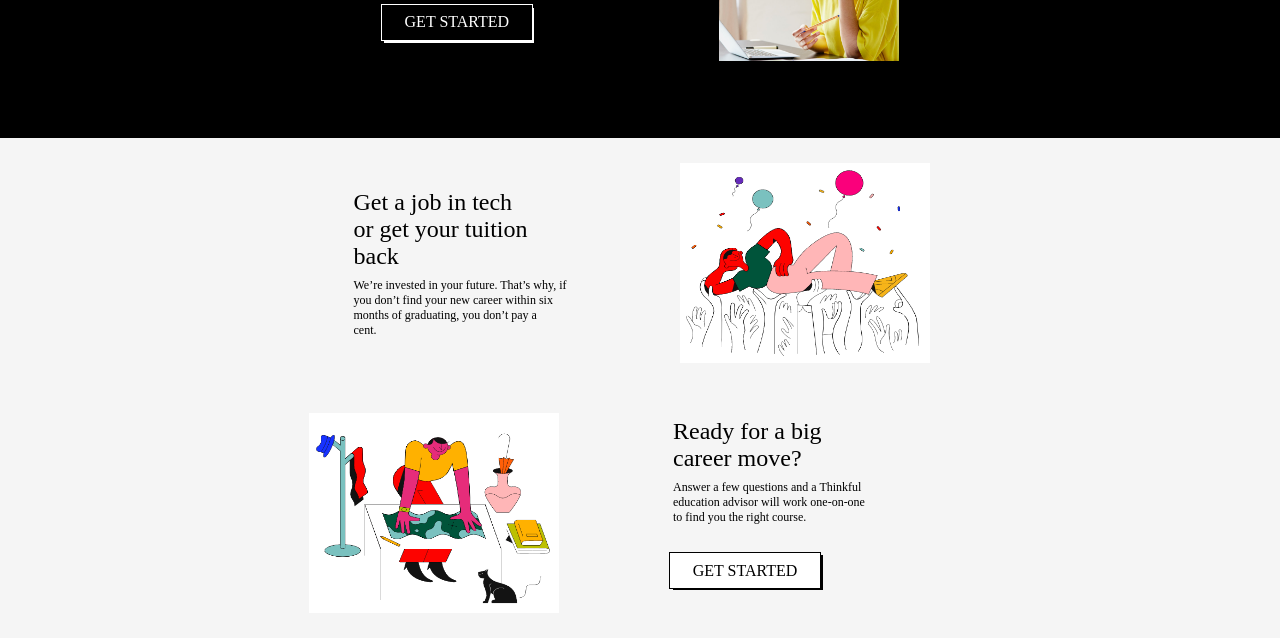
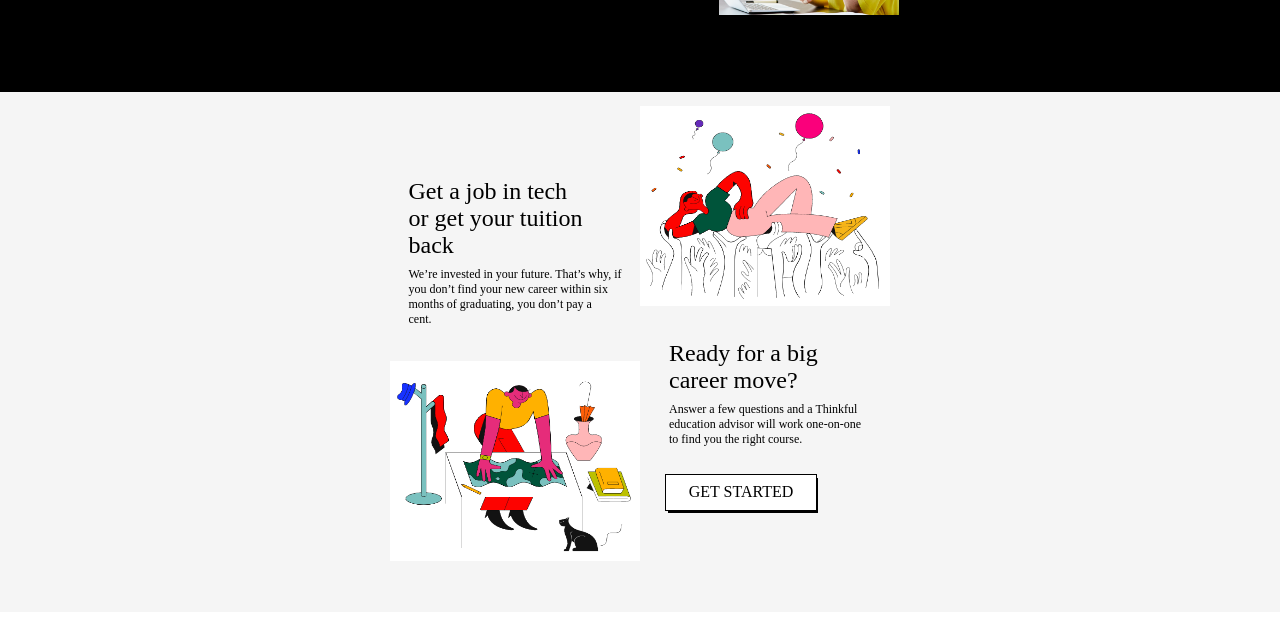
Before and after one commit to nathaneast/vinilla-thinkful, a plain HTML site: page thinkful/index.html in a window 1280 px wide. Shown: the part 308-946 px from the top of the page. After the commit the page ends 920 px from the top, so only its background shows below. Drawn offline with Linux system fonts and the light colour scheme.

Commit message:
20191101

```diff
--- a/thinkful/index.html
+++ b/thinkful/index.html
@@ -46,20 +46,22 @@
         </article>
 
         <article class="info">
-            <div>
+            <div class="info-contents">
                 <div class="info-text">
                     <h2>Get a job in tech <br> or get your tuition <br> back</h2>
                     <p>We’re invested in your future. That’s why, if <br>
-                        you don’t find your new career within six <br> months of graduating, you don’t pay a <br> cent.
+                        you don’t find your new career within six <br> months of graduating, you don’t pay a <br>
+                        cent.
                     </p>
                 </div>
+                <img src="img/info1.PNG" alt="" class="info-Img">
+            </div>
+            <div class="info-contents">
                 <img src="img/info2.PNG" alt="" class="info-Img">
-            </div>
-            <div>
-                <img src="img/info1.PNG" alt="" class="info-Img">
                 <div class="info-text">
                     <h2>Ready for a big <br> career move?</h2>
-                    <p>Answer a few questions and a Thinkful <br> education advisor will work one-on-one <br> to find
+                    <p>Answer a few questions and a Thinkful <br> education advisor will work one-on-one <br> to
+                        find
                         you
                         the right course.</p>
 
--- a/thinkful/style.css
+++ b/thinkful/style.css
@@ -2,7 +2,27 @@ body{
     margin: 0px;
 }
 
-/* 공통 */
+/* 중복사용 */
+.btns{
+    margin: 23px 0px;
+}
+
+.btnFront{
+    display: flex;
+    justify-content: center;
+    align-items: center;
+    position: relative;
+    width: 150px;
+    height: 35px;
+    z-index: 2;
+}
+
+.btnBack{
+    width: 150px;
+    height: 35px;
+    position: relative;
+    z-index: 1;
+}
 
 /* nav */
 nav{
@@ -11,6 +31,9 @@ nav{
     height: 45px;
     background-color: black;
     border-bottom: .5px solid white;
+    position: fixed;
+    z-index: 3;
+
 }
 
 nav ul{
@@ -86,27 +109,6 @@ nav ul li{
     margin: 5px;
 }
 
-.btns{
-    margin: 23px 0px;
-}
-
-.btnFront{
-    display: flex;
-    justify-content: center;
-    align-items: center;
-    position: relative;
-    width: 150px;
-    height: 35px;
-    z-index: 2;
-}
-
-.btnBack{
-    width: 150px;
-    height: 35px;
-    position: relative;
-    z-index: 1;
-}
-
 .btnFront-main{
     border: .5px solid white;
     background-color: black;
@@ -118,17 +120,6 @@ nav ul li{
     bottom: 33px;
 }
 
-.btnFront-info{
-    border: .5px solid black;
-    background-color: white;
-}
-
-.btnBack-info{
-    background-color: black;
-    right: 148px;
-    top: 3px;
-}
-
 .mainImg{
     width: 180px;
     height: 250px
@@ -138,26 +129,31 @@ nav ul li{
     margin: 0px 40px;
 }
 
-/* section1 */
+/* info */
 .info{
+    display: flex;
+    justify-content: center;
+    align-items: center;
+    height: 520px;
+    background-color: whitesmoke;
+    color: black;
+}
+
+.info-contents{
     display: flex;
     flex-direction: column;
     justify-content: center;
     align-items: center;
-    height: 500px;
-    background-color: whitesmoke;
-    color: black;
-}
-
-.info div{
-    display: flex;
+    height: 520px;
+    /* margin: 26px 80px; */
+    /* margin: 50px; */
 }
 
 .info-text{
     display: flex;
     flex-direction: column;
     justify-content: center;
-    margin: 25px 55px;
+    margin: 30px 0px;
 }
 
 .info-text p{
@@ -173,5 +169,16 @@ nav ul li{
 .info-Img{
     width: 250px;
     height: 200px;
-    margin: 25px 55px;
+    /* margin: 30px 0px; */
 }
+
+.btnFront-info{
+    border: .5px solid black;
+    background-color: white;
+}
+
+.btnBack-info{
+    background-color: black;
+    left: 3px;
+    bottom: 33px;
+}
```
